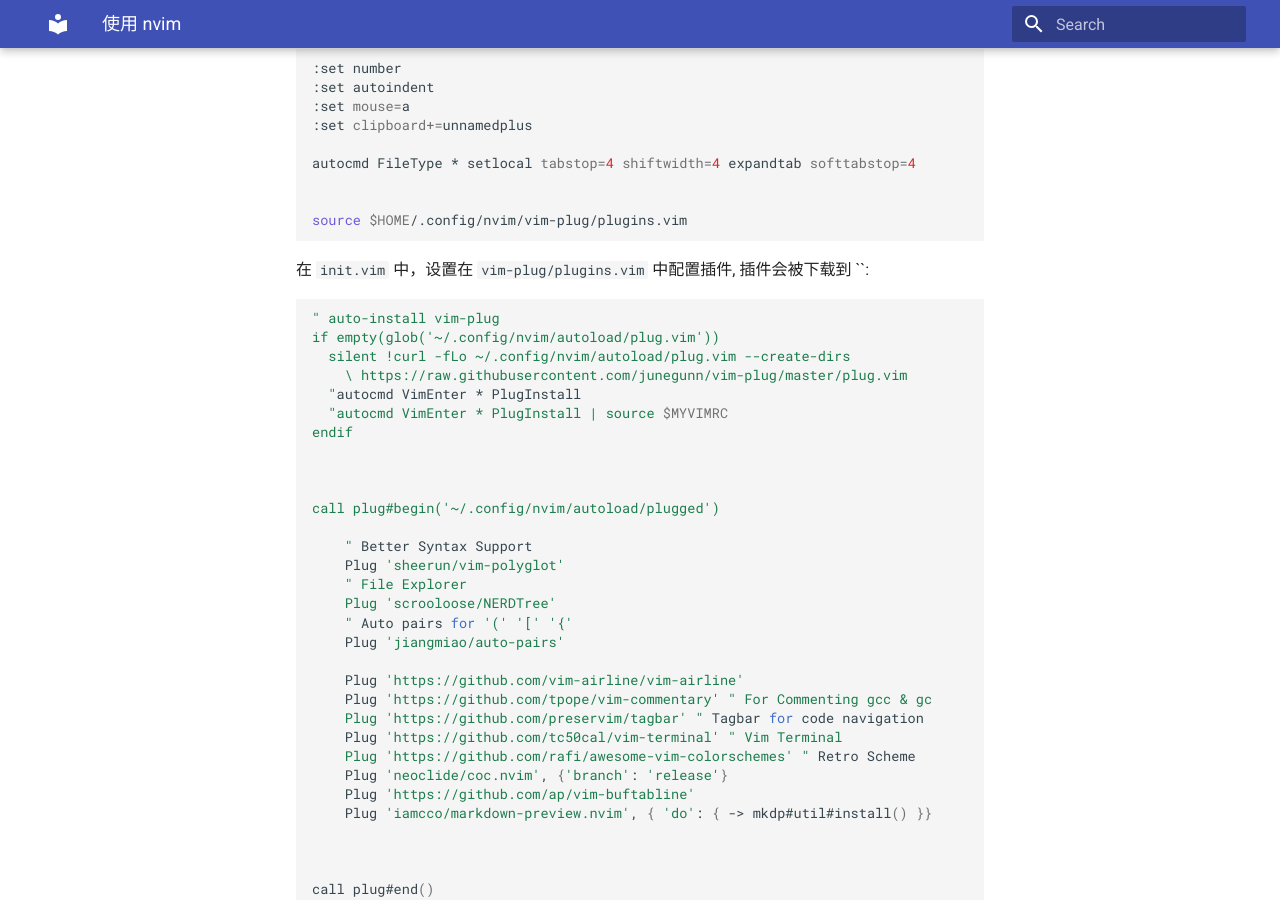
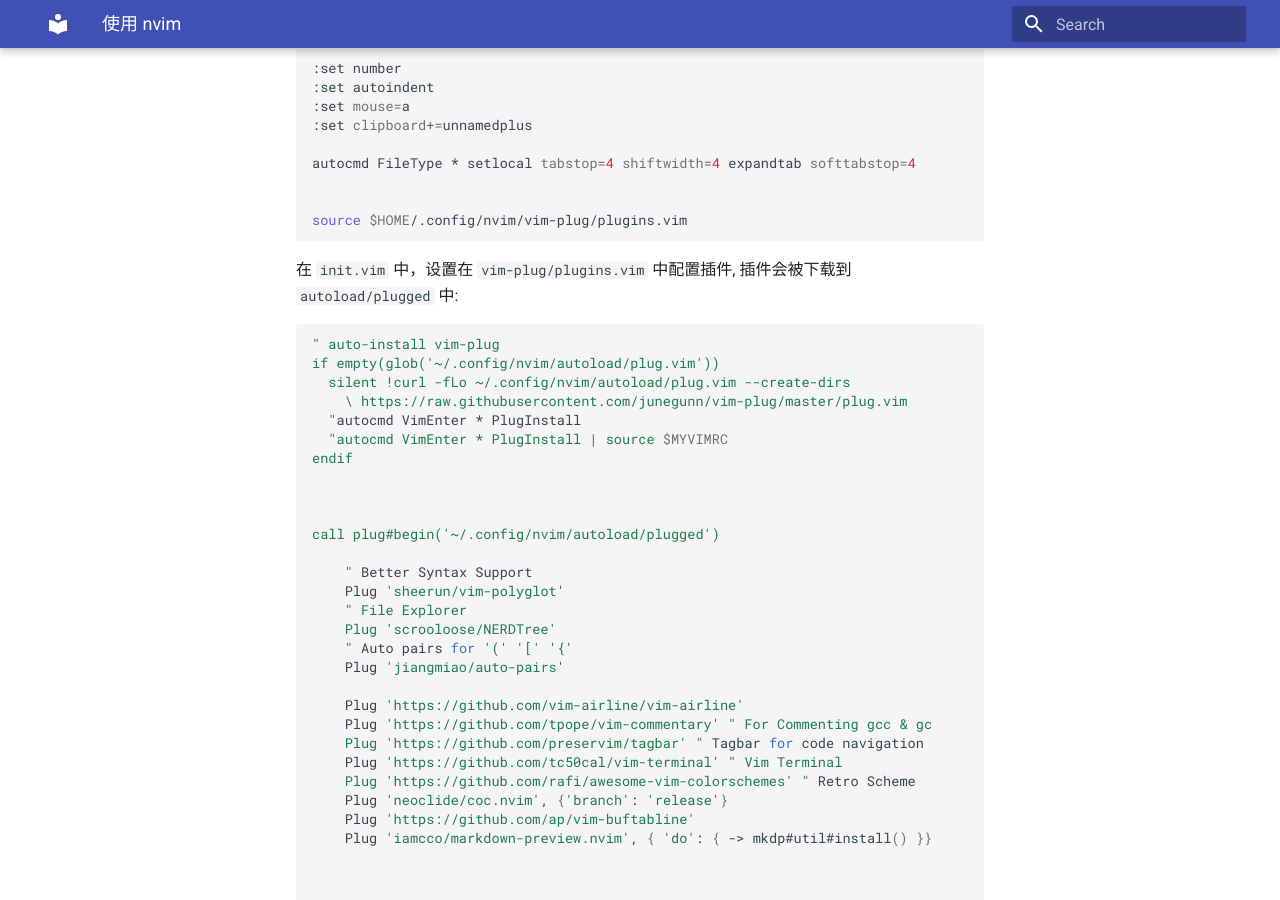
Before and after one commit to ymma98/technotes, an MkDocs documentation site: the page built from docs/Linux/vim_使用nvim.md, in a window 1280 px wide and 900 px high, scrolled down 446 px. Built offline with MkDocs 1.6.1 and Material for MkDocs 9.7.7, drawn with Linux system fonts in a browser that asks for light colours; part of the change alters nothing that is shown.

Commit message:
docs/Linux/vim_使用nvim.md updated from https://stackedit.cn/

````diff
--- a/docs/Linux/vim_使用nvim.md
+++ b/docs/Linux/vim_使用nvim.md
@@ -22,7 +22,7 @@ autocmd FileType * setlocal tabstop=4 shiftwidth=4 expandtab softtabstop=4
 
 source $HOME/.config/nvim/vim-plug/plugins.vim
 ```
-在 `init.vim` 中，设置在 `vim-plug/plugins.vim` 中配置插件, 插件会被下载到 ``:
+在 `init.vim` 中，设置在 `vim-plug/plugins.vim` 中配置插件, 插件会被下载到 `autoload/plugged` 中:
 ```bash
 " auto-install vim-plug
 if empty(glob('~/.config/nvim/autoload/plug.vim'))
@@ -92,6 +92,6 @@ set splitright
 ```
 
 <!--stackedit_data:
-eyJoaXN0b3J5IjpbLTU5Mjc0MTkwOCwtMzYwMTI1NzAxLC0xNT
-k5NTAyNjE5XX0=
+eyJoaXN0b3J5IjpbLTc5MzgwNTQ5LC0zNjAxMjU3MDEsLTE1OT
+k1MDI2MTldfQ==
 -->
````
